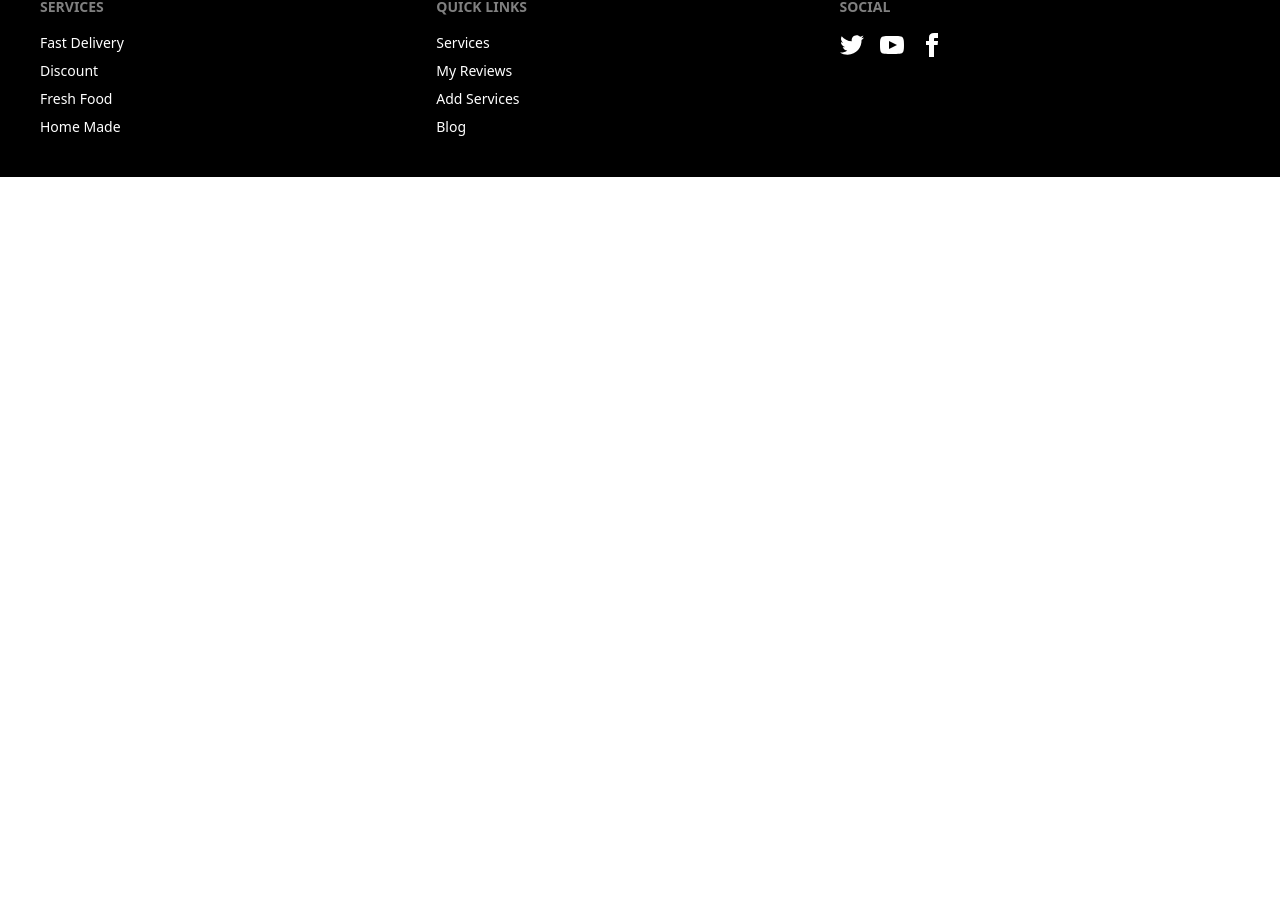
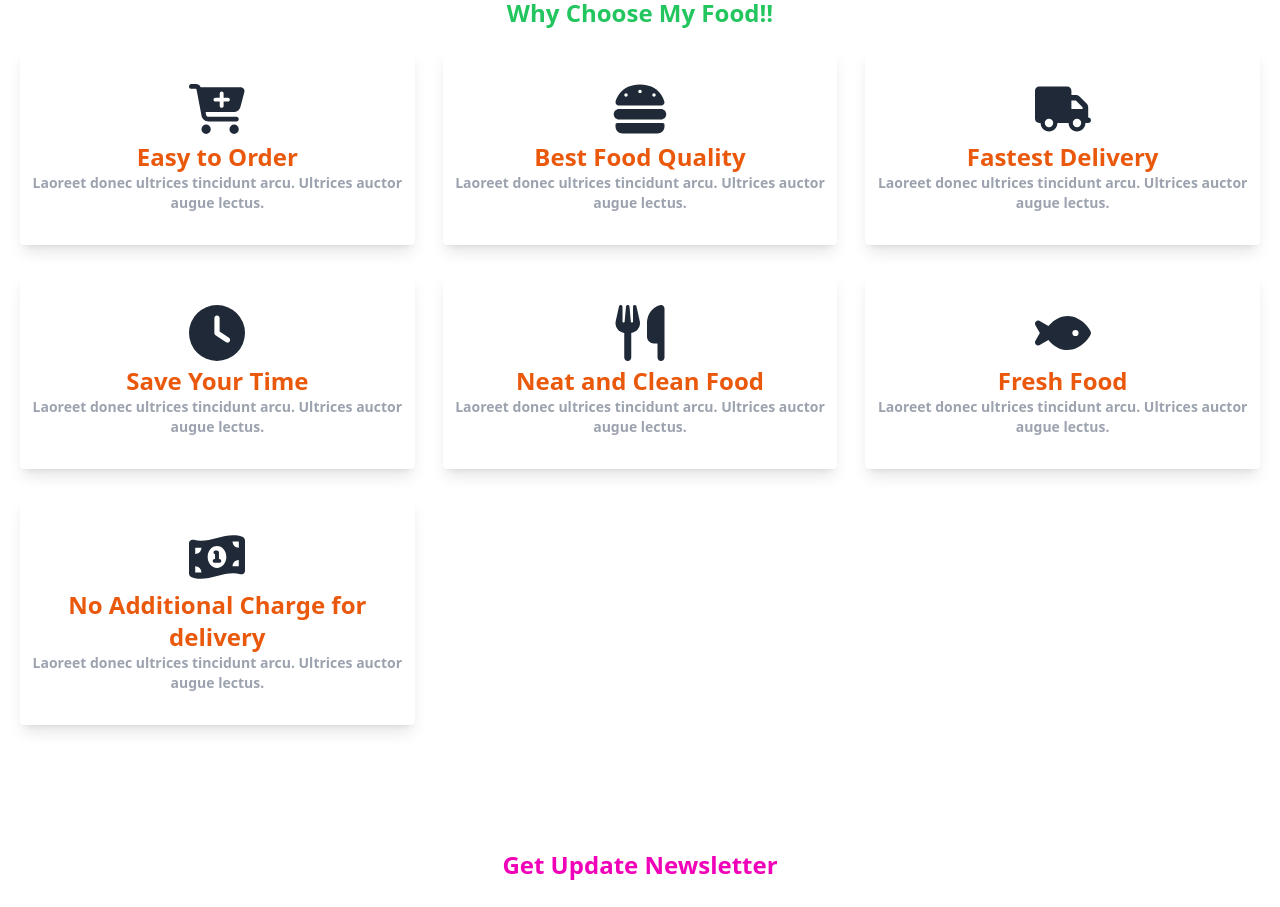
Before and after one commit to mdsultanmahmud/food-delivery, a React (Vite) app: page / in a window 1280 px wide. Shown: the part 1087-1994 px from the top of the page. Before the commit the page ends 1264 px from the top, so only its background shows below. Built offline with nearby package versions, Linux system fonts and the light colour scheme; no server answers.

Commit message:
added about us section in the home page

```diff
--- a/src/Routes/PrivateRoutes.jsx
+++ b/src/Routes/PrivateRoutes.jsx
@@ -6,7 +6,9 @@ const PrivateRoutes = ({children}) => {
     const {user, loading} = useContext(AuthContext)
     const location = useLocation()
     if(loading){
-        return <p>loading...</p>
+        return <div className='text-center my-5'>
+            <progress className="progress w-56"></progress>
+        </div>
     }
     if(user && user.uid){
         return children
--- a/src/pages/Navbar/Navbar.jsx
+++ b/src/pages/Navbar/Navbar.jsx
@@ -32,16 +32,16 @@ const Navbar = () => {
         <div className="navbar bg-gray-700 shadow-2xl">
             <div className="navbar-start">
                 <div className="dropdown ">
-                    <label tabIndex={0} className="btn btn-ghost lg:hidden">
-                        <svg xmlns="http://www.w3.org/2000/svg" className="h-5 w-5" fill="none" viewBox="0 0 24 24" stroke="currentColor"><path strokeLinecap="round" strokeLinejoin="round" strokeWidth="2" d="M4 6h16M4 12h8m-8 6h16" /></svg>
+                    <label tabIndex={0} className="btn btn-ghost lg:hidden px-2">
+                        <svg xmlns="http://www.w3.org/2000/svg" className="h-5 w-5 text-white" fill="none" viewBox="0 0 24 24" stroke="currentColor"><path strokeLinecap="round" strokeLinejoin="round" strokeWidth="2" d="M4 6h16M4 12h8m-8 6h16" /></svg>
                     </label>
                     <ul tabIndex={0} className="menu menu-compact dropdown-content mt-3 p-2 shadow bg-gray-700 rounded-box w-52">
                         {allMenu}
                     </ul>
                 </div>
-                <Link to={'/'} className="normal-case flex text-xl md:text-2xl text-red-500 font-bold ">
-                    <img className='w-10 h-10 rounded-full mr-2' src={logo} alt="" />
-                Fast <span className='text-pink-900 '>Delivery</span>
+                <Link to={'/'} className="normal-case flex items-center text-xl md:text-2xl text-red-500 font-bold ">
+                    <img className='w-6 md:w-10 h-6 md:h-10 rounded-full mr-2' src={logo} alt="" />
+                Fast <span className='text-white '>Delivery</span>
                 </Link>
             </div>
             <div className="navbar-center hidden lg:flex">
@@ -53,7 +53,7 @@ const Navbar = () => {
                 {
                     user?.uid ?
                         <>
-                        <img title={user?.displayName} src={user?.photoURL} className='w-12 h-12 rounded-full mr-2' alt="" />
+                        <img title={user?.displayName} src={user?.photoURL} className='w-10 md:w-12 h-10 md:h-12 rounded-full mr-1 md:mr-2' alt="" />
                             <li onClick={handleUserLogout} className='list-none mx-2 bg-gradient-to-r from-green-400 to-blue-500 hover:from-pink-500 hover:to-yellow-500 px-6 py-3 rounded hover:text-white cursor-pointer'><Link className='font-bold'>Logout</Link></li>
                         </>
                         :
--- /dev/null
+++ b/src/pages/home/About/About.jsx
@@ -0,0 +1,59 @@
+import { faBurger, faCartPlus, faClock, faFish, faMoneyBill1Wave, faTruck, faUtensils } from '@fortawesome/free-solid-svg-icons';
+import { FontAwesomeIcon } from '@fortawesome/react-fontawesome';
+import React from 'react';
+
+const About = () => {
+    return (
+        <div className='p-5'>
+            <h3 className='text-center font-bold text-green-500 my-5 text-2xl'>Why Choose My Food!!</h3>
+            <div className='grid gap-7 grid-cols-1 md:grid-cols-2 lg:grid-cols-3'>
+                <div className='text-center shadow-lg bg-white px-3 py-8 rounded transition hover:scale-110'>
+                    <FontAwesomeIcon className='w-14 h-14 hover:text-orange-400' icon={faCartPlus}></FontAwesomeIcon>
+                    <h4 className='font-bold text-2xl text-orange-600'>Easy to Order</h4>
+                    <p className='font-bold text-sm text-gray-400'>Laoreet donec ultrices tincidunt arcu. Ultrices auctor augue lectus.</p>
+                </div>
+                <div className='text-center shadow-lg bg-white px-3 py-8 rounded transition hover:scale-110'>
+                    <FontAwesomeIcon className='w-14 h-14 hover:text-orange-400' icon={faBurger}></FontAwesomeIcon>
+                    <h4 className='font-bold text-2xl text-orange-600'>Best Food Quality</h4>
+                    <p className='font-bold text-sm text-gray-400'>Laoreet donec ultrices tincidunt arcu. Ultrices auctor augue lectus.</p>
+                </div>
+                <div className='text-center shadow-lg bg-white px-3 py-8 rounded transition hover:scale-110'>
+                    <FontAwesomeIcon className='w-14 h-14 hover:text-orange-400' icon={faTruck}></FontAwesomeIcon>
+                    <h4 className='font-bold text-2xl text-orange-600'>Fastest Delivery</h4>
+                    <p className='font-semibold text-sm text-gray-400'>Laoreet donec ultrices tincidunt arcu. Ultrices auctor augue lectus.</p>
+                </div>
+                <div className='text-center shadow-lg bg-white px-3 py-8 rounded transition hover:scale-110'>
+                    <FontAwesomeIcon className='w-14 h-14 hover:text-orange-400' icon={faClock}></FontAwesomeIcon>
+                    <h4 className='font-bold text-2xl text-orange-600'>Save Your Time</h4>
+                    <p className='font-semibold text-sm text-gray-400'>Laoreet donec ultrices tincidunt arcu. Ultrices auctor augue lectus.</p>
+                </div>
+                <div className='text-center shadow-lg bg-white px-3 py-8 rounded transition hover:scale-110'>
+                    <FontAwesomeIcon className='w-14 h-14 hover:text-orange-400' icon={faUtensils}></FontAwesomeIcon>
+                    <h4 className='font-bold text-2xl text-orange-600'>Neat and Clean Food</h4>
+                    <p className='font-semibold text-sm text-gray-400'>Laoreet donec ultrices tincidunt arcu. Ultrices auctor augue lectus.</p>
+                </div>
+                <div className='text-center shadow-lg bg-white px-3 py-8 rounded transition hover:scale-110'>
+                    <FontAwesomeIcon className='w-14 h-14 hover:text-orange-400' icon={faFish}></FontAwesomeIcon>
+                    <h4 className='font-bold text-2xl text-orange-600'>Fresh Food</h4>
+                    <p className='font-semibold text-sm text-gray-400'>Laoreet donec ultrices tincidunt arcu. Ultrices auctor augue lectus.</p>
+                </div>
+                <div className='text-center shadow-lg bg-white px-3 py-8 rounded transition hover:scale-110'>
+                    <FontAwesomeIcon className='w-14 h-14 hover:text-orange-400' icon={faMoneyBill1Wave}></FontAwesomeIcon>
+                    <h4 className='font-bold text-2xl text-orange-600'>No Additional Charge for delivery</h4>
+                    <p className='font-semibold text-sm text-gray-400'>Laoreet donec ultrices tincidunt arcu. Ultrices auctor augue lectus.</p>
+                </div>
+            </div>
+            <div className='mt-24 mb-10 grid place-items-center'>
+                <div className='w-3/4'>
+                    <h3 className='text-center text-secondary font-bold text-2xl my-7'>Get Update Newsletter</h3>
+                    <div className='text-center'>
+                        <input type="text" placeholder="Your Email" className="input input-bordered input-secondary w-full max-w-xs " />
+                        <button className='btn btn-outline btn-secondary mt-5 md:mt-0 ml-0 md:ml-5'>Subscribe</button>
+                    </div>
+                </div>
+            </div>
+        </div>
+    );
+};
+
+export default About;
--- a/src/pages/home/Home/Home.jsx
+++ b/src/pages/home/Home/Home.jsx
@@ -1,4 +1,5 @@
 import React from 'react';
+import About from '../About/About';
 import Banner from '../Banner/Banner';
 import Service from '../Service/Service';
 
@@ -7,6 +8,7 @@ const Home = () => {
         <div>
             <Banner></Banner>
             <Service></Service>
+            <About></About>
         </div>
     );
 };
```
